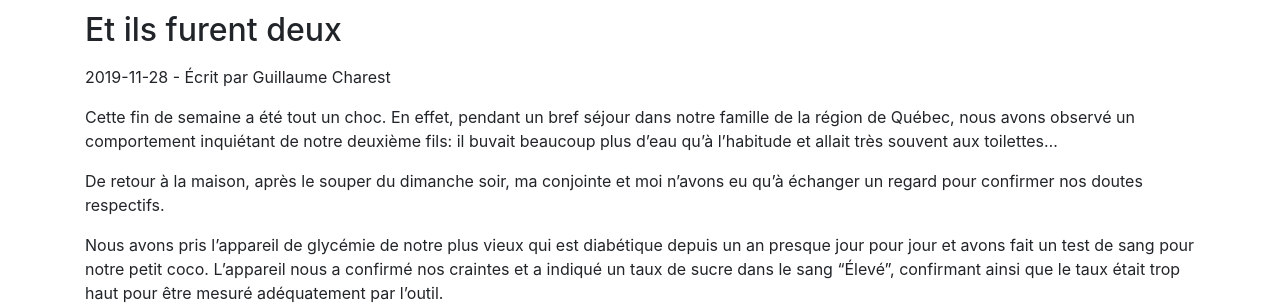
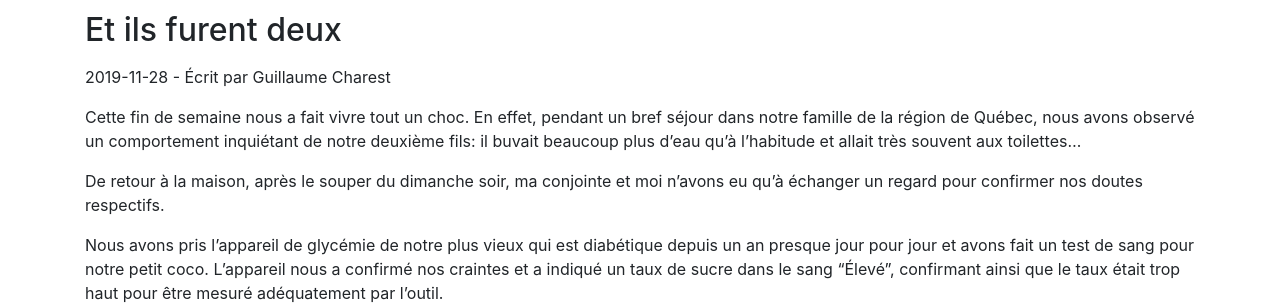
Before and after one commit to gcharest/gcharest.github.io, a Jekyll site: the page built from _posts/fr/2019-11-27-et-ils-furent-deux.md, in a window 1280 px wide. Shown: the part 291-596 px from the top of the page. Built offline with Jekyll 4.4.1, drawn with Linux system fonts in a browser that asks for light colours; nearby versions of some CDN libraries.

Commit message:
Fix intro

```diff
--- a/_posts/fr/2019-11-27-et-ils-furent-deux.md
+++ b/_posts/fr/2019-11-27-et-ils-furent-deux.md
@@ -7,7 +7,7 @@ date:   2019-11-27 22:45:00 -0500
 author: Guillaume Charest
 excerpt_separator: <!--more-->
 ---
-Cette fin de semaine a été tout un choc.
+Cette fin de semaine nous a fait vivre tout un choc.
 <!--more-->
 En effet, pendant un bref séjour dans notre famille de la région de Québec, nous avons observé un comportement inquiétant de notre deuxième fils: il buvait beaucoup plus d'eau qu'à l'habitude et allait très souvent aux toilettes...
 
```
